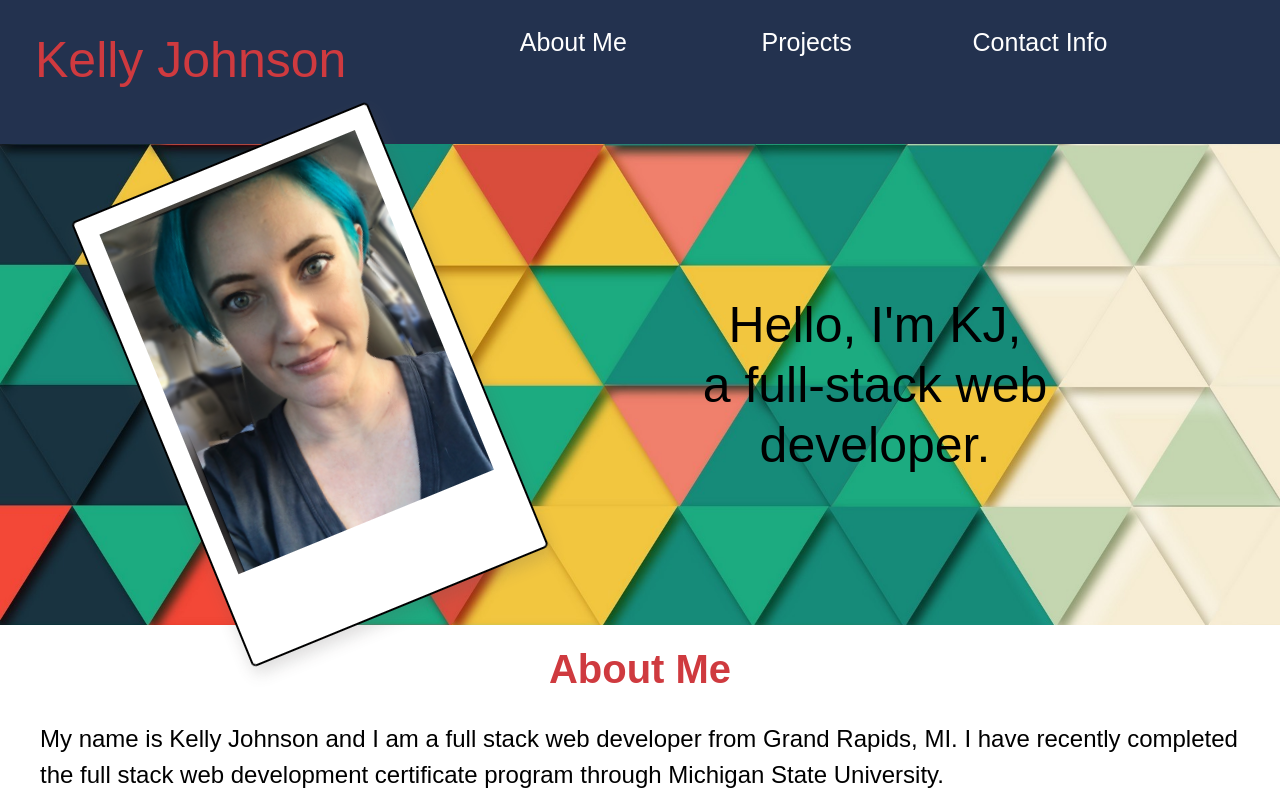
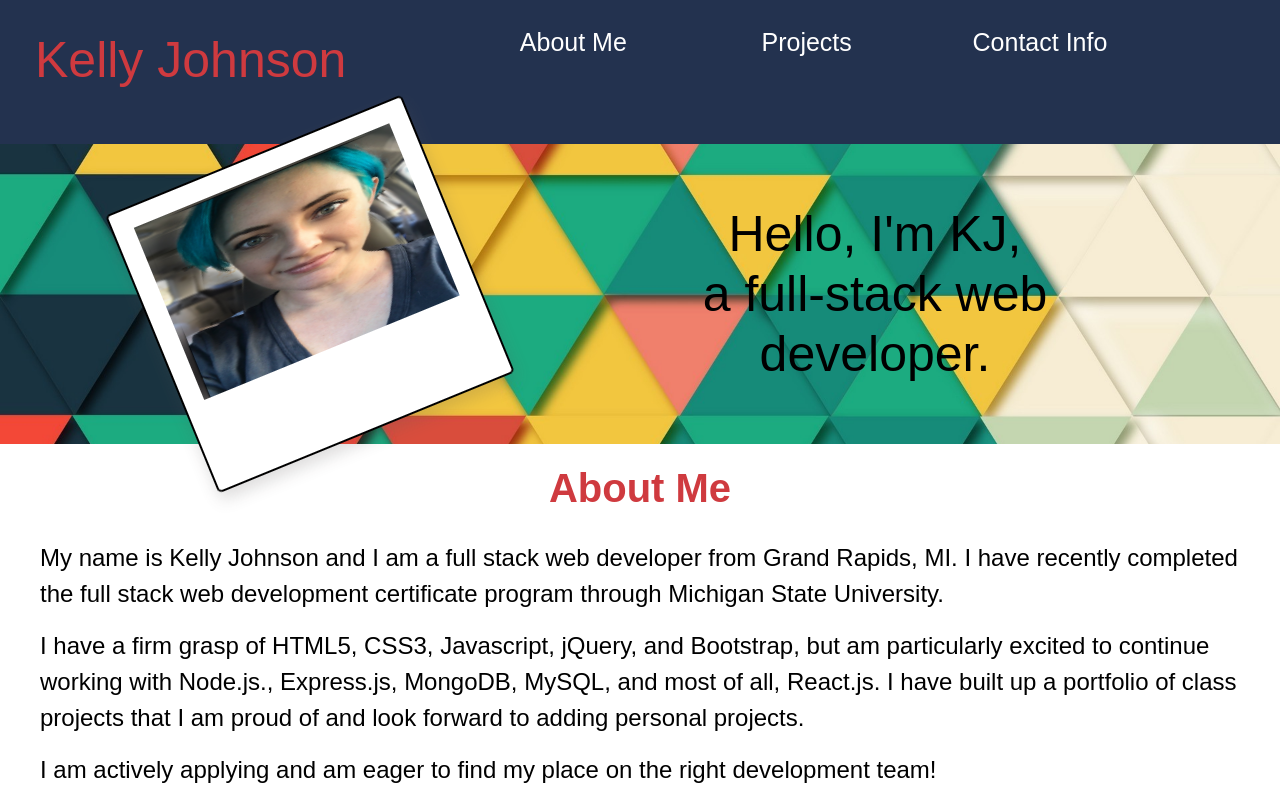
Before and after one commit to KellyJohnson364/react-portfolio, a React (Create React App) app: page / in a window 1280 px wide. Shown: the top 800 px of the page. Built offline with nearby package versions, Linux system fonts and the light colour scheme.

Commit message:
bootstrap problem

```diff
--- a/src/components/Hero/style.css
+++ b/src/components/Hero/style.css
@@ -12,7 +12,7 @@
 /* My photo */
 
 #me {
-  max-height: 500px;
+  max-height: 300px;
   margin-left: 150px !important;
   opacity: 1 !important;
   background-color:#fff;
```
